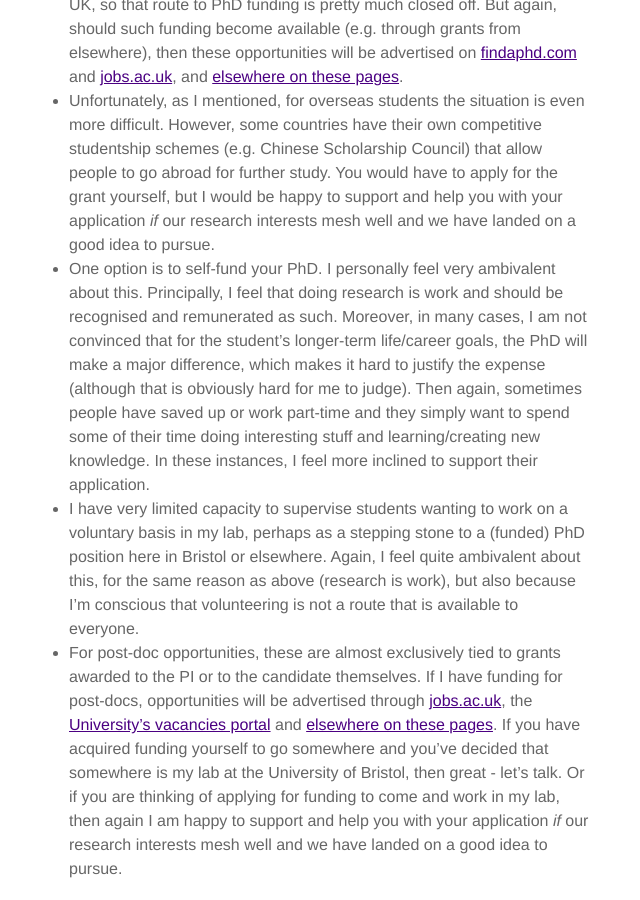
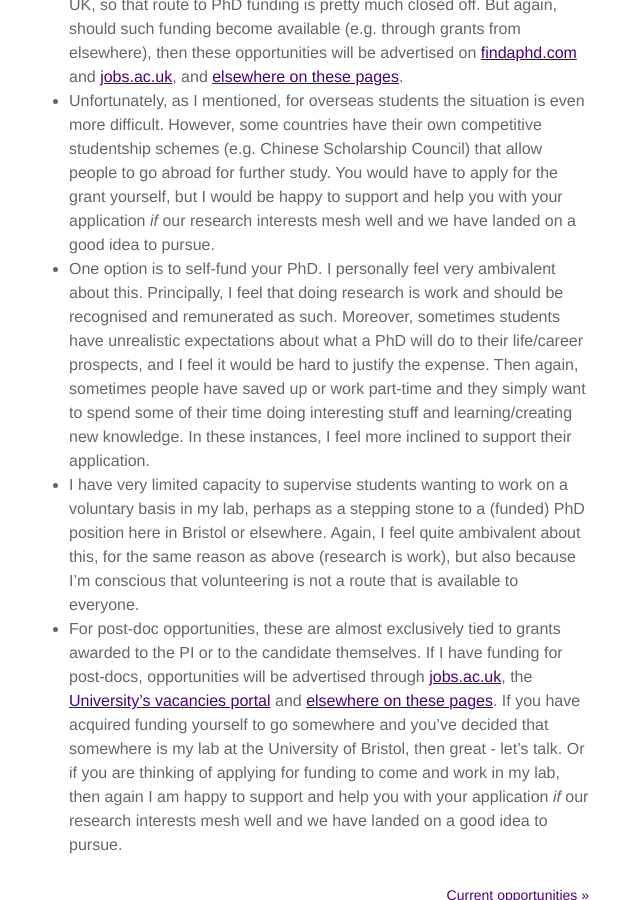
Before and after one commit to CasLudwig/CasLudwig.github.io, a Jekyll site: the page built from _posts/2026-10-29-Before-you-cold-mail-me,-please-read-this.md, in a window 1280 px wide and 900 px high, scrolled down 2251 px. Shown: the whole window, without its empty margins (331-971 px from the left). Built offline with Jekyll 4.4.1, drawn with Linux system fonts in a browser that asks for light colours.

Commit message:
updated post

```diff
--- a/_posts/2026-10-29-Before-you-cold-mail-me,-please-read-this.md
+++ b/_posts/2026-10-29-Before-you-cold-mail-me,-please-read-this.md
@@ -34,6 +34,6 @@
 - The funding climate is really tough. **PhD funding is very limited, especially for overseas students.** As a School, I guess we have access to only about 4-8 studentship opportunities a year. Often these studentships have certain conditions/restrictions on them that mean that they are most likely out of reach for me (e.g. targeted at specific research priority areas for the university). In any event, the limited studentships are distributed over (rough estimate) ~80 academics (but often more, when the competition goes beyond the school). You can see that the chances of getting a funded PhD position are very slim. So the candidate + supervisor(s) + project proposal "package" has to be extremely strong to be competitive. When there are opportunities to compete for studentships, these will be advertised on websites such as [findaphd.com](https://www.findaphd.com/){:target="_blank"} and [jobs.ac.uk](https://www.jobs.ac.uk/){:target="_blank"}.
 - Getting PhD funding through project grants held by a Principal Investigator (PI, i.e. someone like me) is no longer really possible in the UK, so that route to PhD funding is pretty much closed off. But again, should such funding become available (e.g. through grants from elsewhere), then these opportunities will be advertised on [findaphd.com](https://www.findaphd.com/){:target="_blank"} and [jobs.ac.uk](https://www.jobs.ac.uk/){:target="_blank"}, and [elsewhere on these pages](https://casludwig.github.io/Current-opportunities/).
 - Unfortunately, as I mentioned, for overseas students the situation is even more difficult. However, some countries have their own competitive studentship schemes (e.g. Chinese Scholarship Council) that allow people to go abroad for further study. You would have to apply for the grant yourself, but I would be happy to support and help you with your application *if* our research interests mesh well and we have landed on a good idea to pursue.
-- One option is to self-fund your PhD. I personally feel very ambivalent about this. Principally, I feel that doing research is work and should be recognised and remunerated as such. Moreover, in many cases, I am not convinced that for the student's longer-term life/career goals, the PhD will make a major difference, which makes it hard to justify the expense (although that is obviously hard for me to judge). Then again, sometimes people have saved up or work part-time and they simply want to spend some of their time doing interesting stuff and learning/creating new knowledge. In these instances, I feel more inclined to support their application.
+- One option is to self-fund your PhD. I personally feel very ambivalent about this. Principally, I feel that doing research is work and should be recognised and remunerated as such. Moreover, sometimes students have unrealistic expectations about what a PhD will do to their life/career prospects, and I feel it would be hard to justify the expense. Then again, sometimes people have saved up or work part-time and they simply want to spend some of their time doing interesting stuff and learning/creating new knowledge. In these instances, I feel more inclined to support their application.
 - I have very limited capacity to supervise students wanting to work on a voluntary basis in my lab, perhaps as a stepping stone to a (funded) PhD position here in Bristol or elsewhere. Again, I feel quite ambivalent about this, for the same reason as above (research is work), but also because I'm conscious that volunteering is not a route that is available to everyone.
 - For post-doc opportunities, these are almost exclusively tied to grants awarded to the PI or to the candidate themselves. If I have funding for post-docs, opportunities will be advertised through  [jobs.ac.uk](https://www.jobs.ac.uk/){:target="_blank"}, the [University's vacancies portal](https://www.bristol.ac.uk/jobs/){:target="_blank"} and [elsewhere on these pages](https://casludwig.github.io/Current-opportunities/). If you have acquired funding yourself to go somewhere and you've decided that somewhere is my lab at the University of Bristol, then great - let's talk. Or if you are thinking of applying for funding to come and work in my lab, then again I am happy to support and help you with your application *if* our research interests mesh well and we have landed on a good idea to pursue.
```
